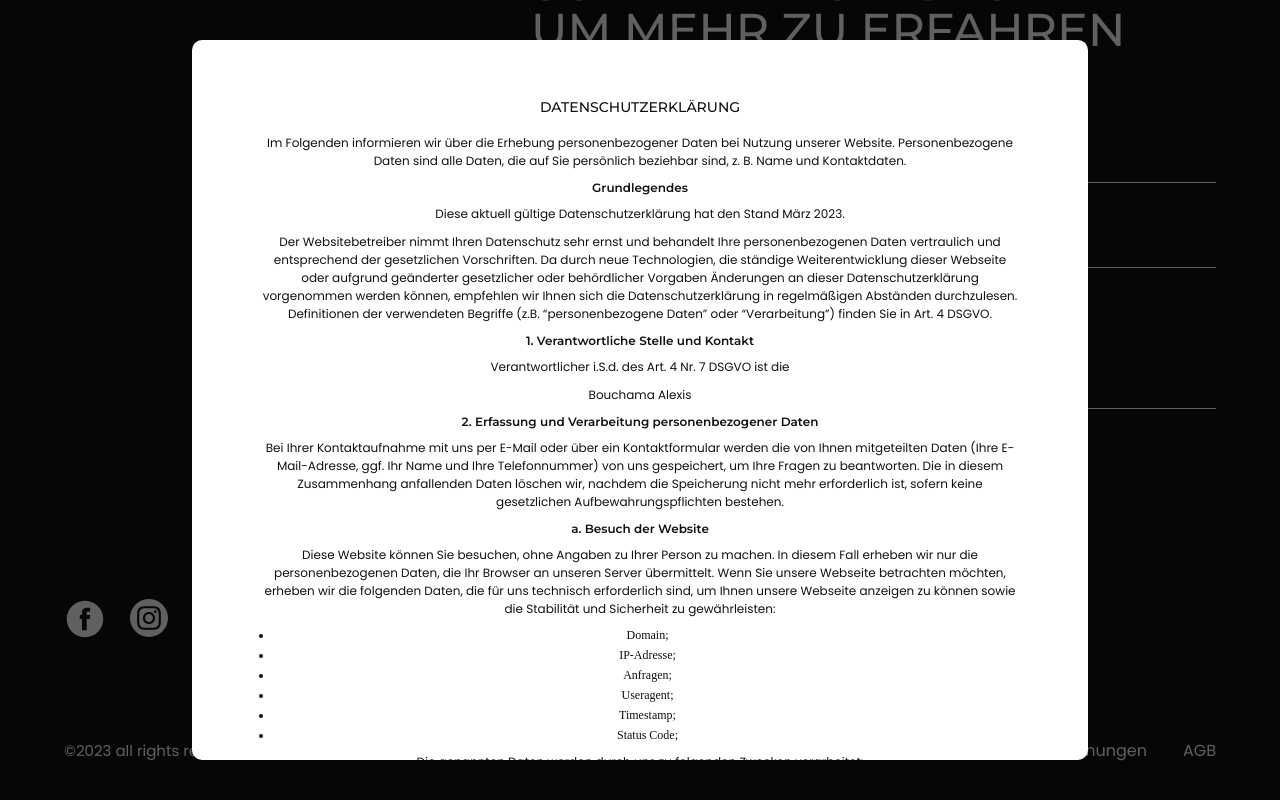
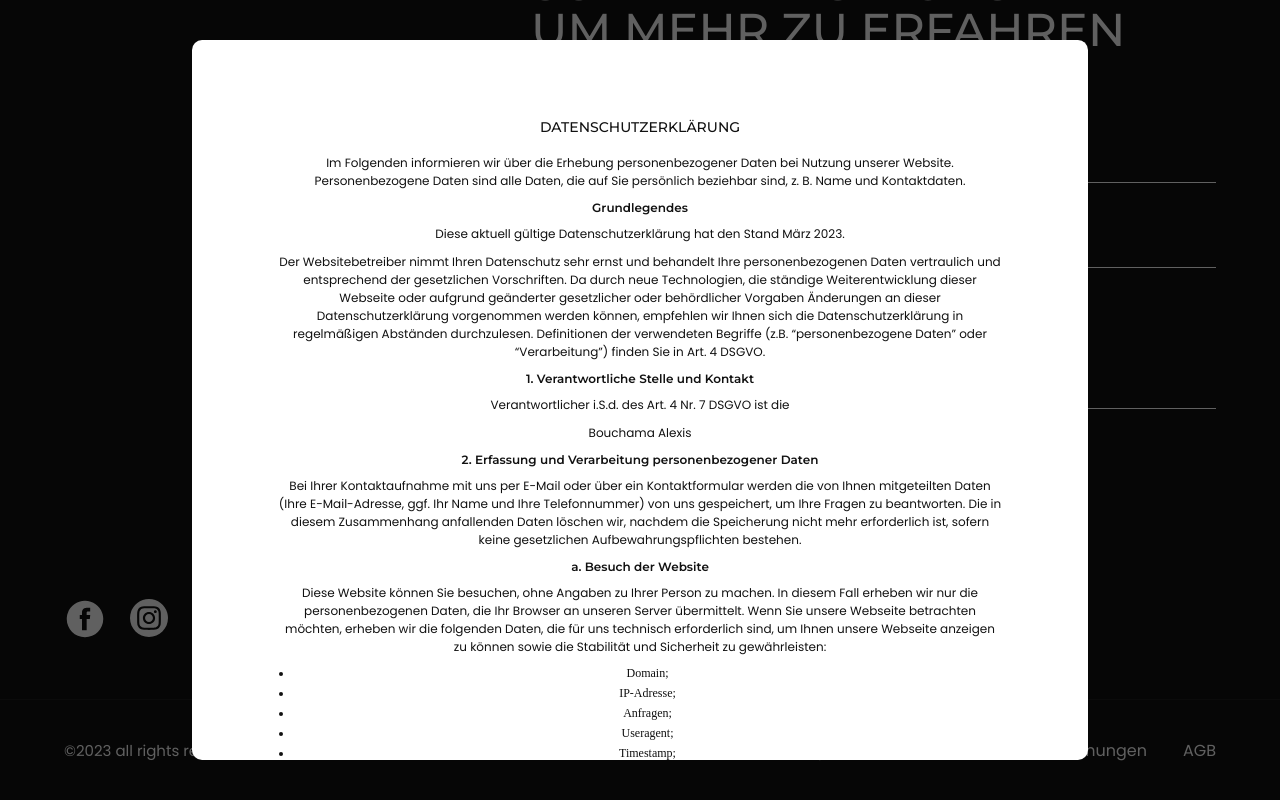
Before and after one commit to RealAliSaid/sfmedianew, a React (Vite) app: page / in a window 1280 px wide. Both pictures are taken after a click on the item "Datenschutzbestimmungen". Shown: the part 6501-7301 px from the top of the page. Built offline with nearby package versions, Linux system fonts and the light colour scheme.

Commit message:
added padding

```diff
--- a/src/components/AGB/Agb.module.css
+++ b/src/components/AGB/Agb.module.css
@@ -2,7 +2,9 @@
   max-width: 90%; /* Adjust the percentage as needed */
   margin: 0 auto;
   text-align: center; /* Center-align text */
+  padding: 20px; /* Adjust the padding as needed */
 }
+
 
 .content h2 {
   margin-bottom: 20px;
--- a/src/components/Datenschutz/Datenschutz.module.css
+++ b/src/components/Datenschutz/Datenschutz.module.css
@@ -2,7 +2,9 @@
   max-width: 90%; /* Adjust the percentage as needed */
   margin: 0 auto;
   text-align: center; /* Center-align text */
+  padding: 20px; /* Adjust the padding as needed */
 }
+
 
 .content h2 {
   margin-bottom: 20px;
```
